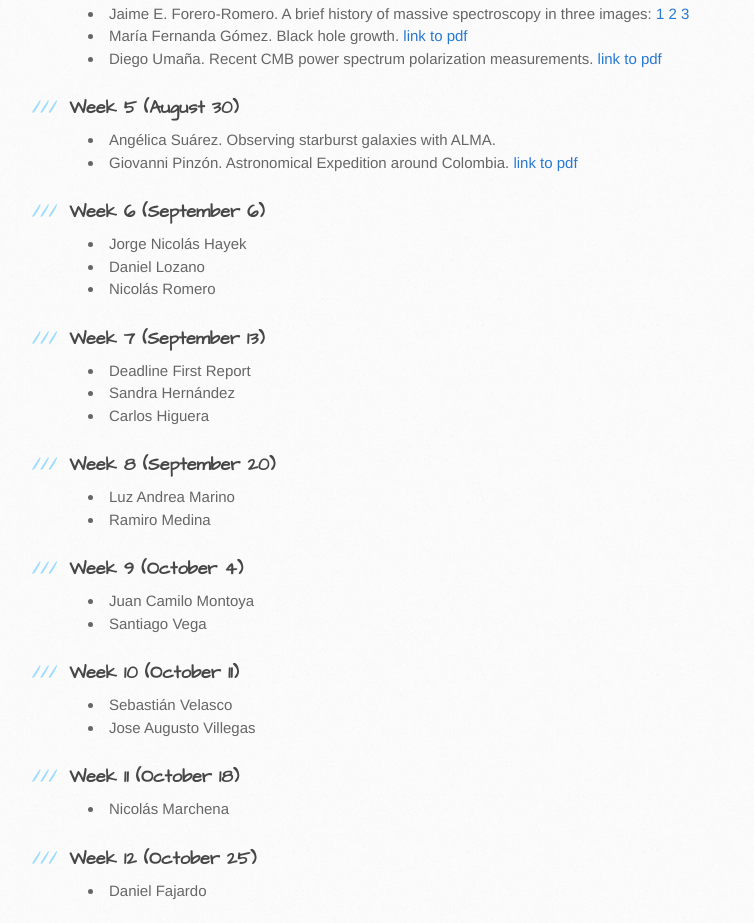
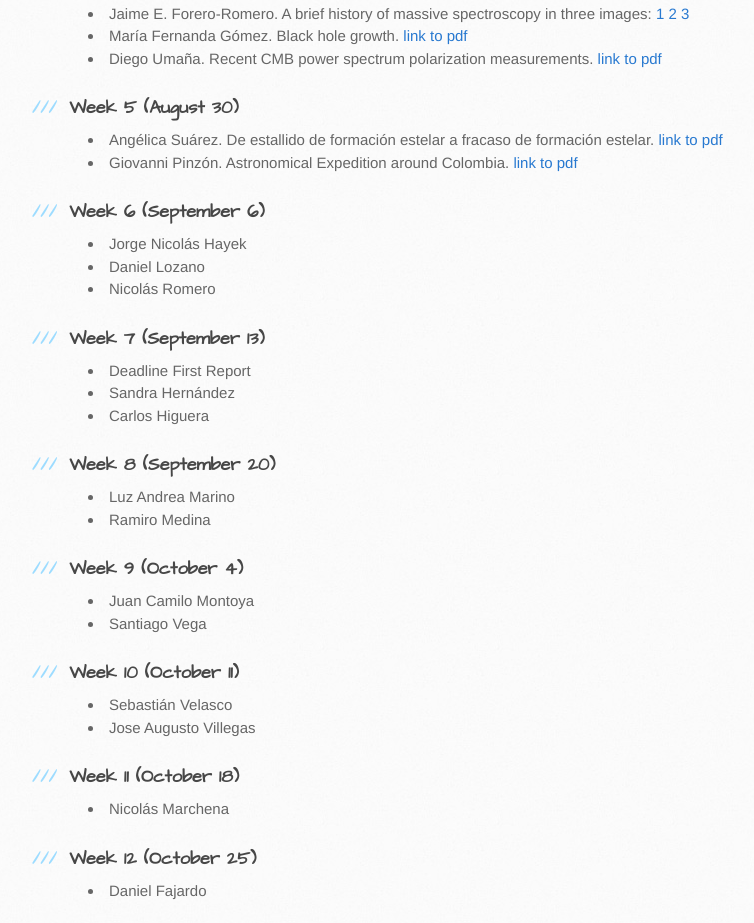
Before and after one commit to forero/AstroSeminarUniandes, a plain HTML site: page index.html in a window 1280 px wide. Shown: the part 1052-1975 px from the top of the page, without its empty margins (102-856 px from the left). Drawn offline with Linux system fonts and the light colour scheme.

```diff
--- a/index.html
+++ b/index.html
@@ -77,7 +77,8 @@
 <a name="week-5-august-30" class="anchor" href="#week-5-august-30"><span class="octicon octicon-link"></span></a>Week 5 (August 30)</h3>
 
 <ul>
-<li>Angélica Suárez. Observing starburst galaxies with ALMA.</li>
+<li>Angélica Suárez. De estallido de formación estelar a fracaso de formación estelar. <a href="https://github.com/forero/AstroSeminarUniandes/blob/master/pdf/20130830_AngelicaSuarez.pdf">link to pdf</a>
+</li>
 <li>Giovanni Pinzón. Astronomical Expedition around Colombia. <a href="https://github.com/forero/AstroSeminarUniandes/blob/master/pdf/20130830_GiovanniPinzon.pdf">link to pdf</a>
 </li>
 </ul><h3>
```
Also changed, not shown: params.json (+1 -1 lines).
